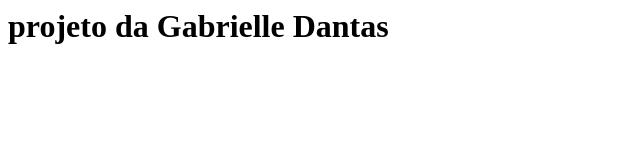
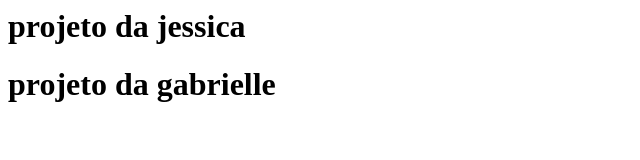
Before and after one commit to Gdantasilva/meu-site, a plain HTML site: page index.html in a window 1280 px wide. Shown: the whole page, without its empty margins (0-640 px from the left). Drawn offline with Linux system fonts and the light colour scheme.

```diff
--- a/index.html
+++ b/index.html
@@ -3,6 +3,7 @@
   <head>
    </head>
 <body>
-  <h1> projeto da Gabrielle Dantas </h1>
+  <h1> projeto da jessica </h1>
+  <h1> projeto da gabrielle </h1>
 </body>
 </html>
```
